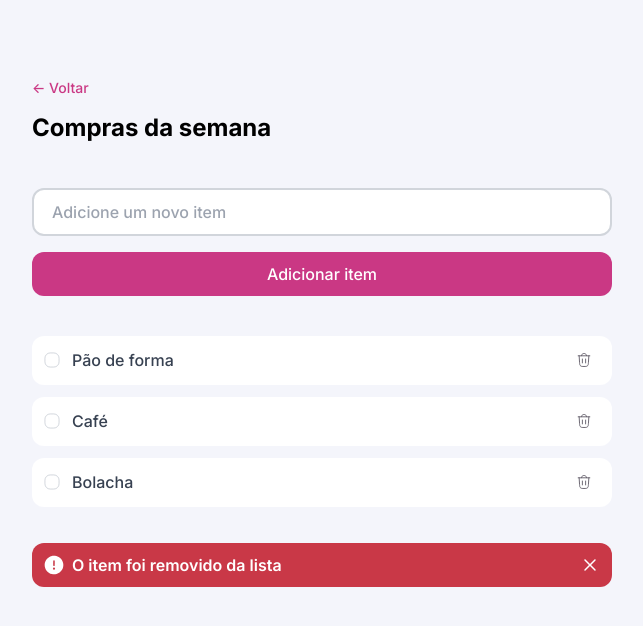
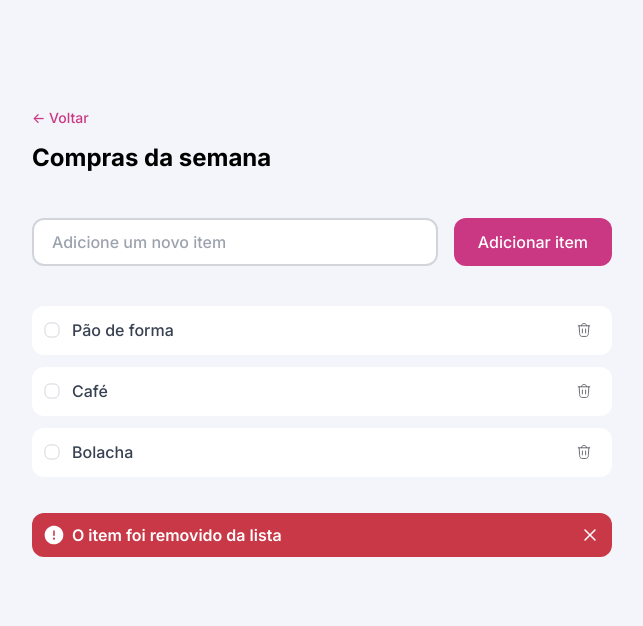
Before and after one commit to gabrielbertaglia/rocketseat-desafio-fullstack-quicklist, a plain HTML site: page index.html in a window 1280 px wide. Shown: the part 112-738 px from the top of the page, without its empty margins (318-961 px from the left). Drawn offline with Linux system fonts and the light colour scheme.

Commit message:
feat: ajustando input e botão para web e mobile

```diff
--- a/styles/button.css
+++ b/styles/button.css
@@ -6,6 +6,8 @@ button {
 
   color: var(--always-white);
   padding: 12px 24px;
+
+  flex: none;
 }
 
 button:hover {
--- a/styles/form.css
+++ b/styles/form.css
@@ -4,3 +4,12 @@ form {
 
   gap: 1rem;
 }
+
+/* Tablets and small devices */
+@media (min-width: 600px) {
+  form {
+    width: 100%;
+  flex-direction: row;
+
+  }
+}
--- a/styles/input.css
+++ b/styles/input.css
@@ -1,5 +1,7 @@
 input {
   outline: 0;
+
+  width: 100%;
 
   border-radius: 12px;
   border: 2px solid var(--border-primary);
```
